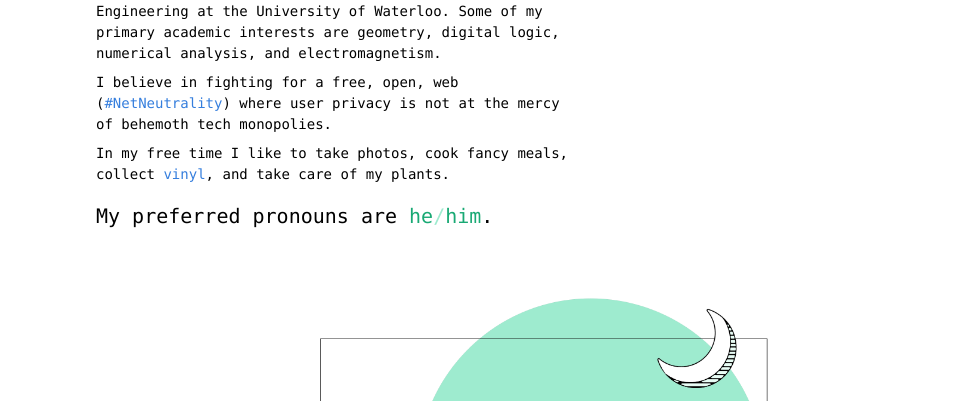
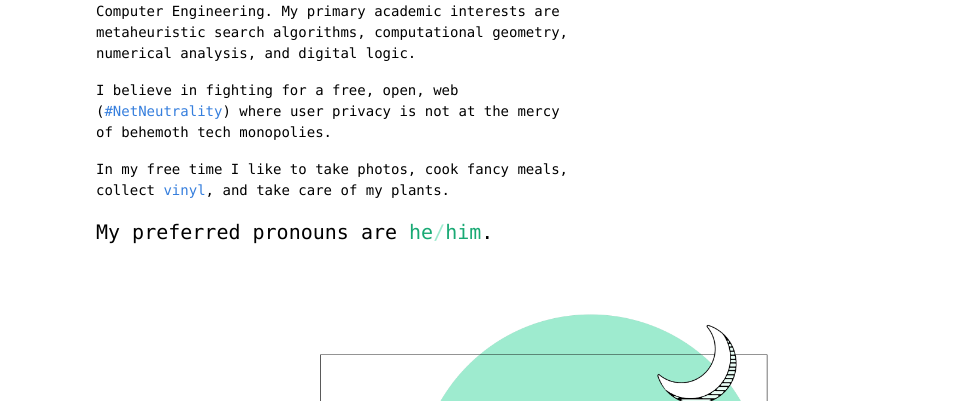
Before and after one commit to MatthewNielsen27/site, a website: page index.html in a window 1280 px wide. Shown: the part 749-1150 px from the top of the page, without its empty margins (96-1055 px from the left). Drawn offline with Linux system fonts and the light colour scheme.

Commit message:
small updates

```diff
--- a/index.html
+++ b/index.html
@@ -25,17 +25,17 @@
                 <h2 class="f2 fw4 f1-ns b mb0 athelas" id="About">A bit about me.</h2>
 
                 <code class="f6 db lh-copy mt2 measure-wide">
-                    I'm currently in my third year of studying Computer Engineering
-                    at the University of Waterloo. Some of my primary academic interests are geometry,
-                    digital logic, numerical analysis, and electromagnetism.
+                    I'm a senior at the University of Waterloo majoring in
+                    Computer Engineering. My primary academic interests are metaheuristic search
+                    algorithms, computational geometry, numerical analysis, and digital logic.
                 </code>
 
-                <code class="f6 db lh-copy mt2 measure-wide">
+                <code class="f6 db lh-copy mt3 measure-wide">
                     I believe in fighting for a free, open, web (<span class="blue">#NetNeutrality</span>) where user privacy is
                     not at the mercy of behemoth tech monopolies.
                 </code>
 
-                <code class="f6 db lh-copy mt2 measure-wide">
+                <code class="f6 db lh-copy mt3 measure-wide">
                     In my free time I like to take photos, cook fancy meals, collect
                     <a href="https://www.discogs.com/user/matthewnielsen/collection?sort_by=artists_sort" class="link dim blue">vinyl</a>,
                     and take care of my plants.
--- a/package.json
+++ b/package.json
@@ -4,7 +4,6 @@
   "description": "Matthew Nielsen's personal website",
   "main": "index.js",
   "dependencies": {
-    "http-server": "^0.12.1",
     "nielsen-style": "^1.0.1"
   },
   "devDependencies": {},
```
Also changed, not shown: 2 other files.
